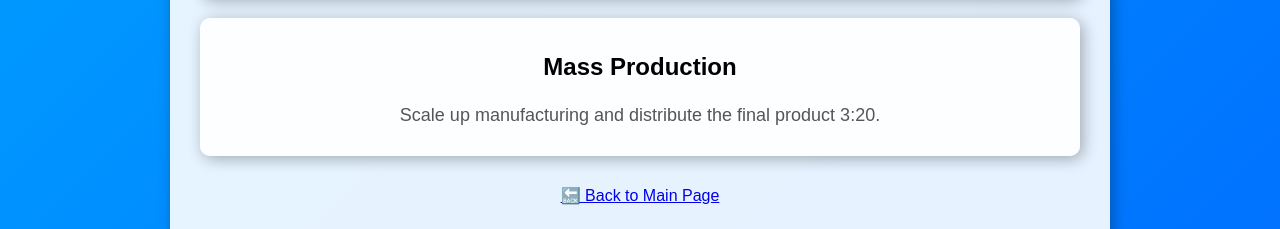
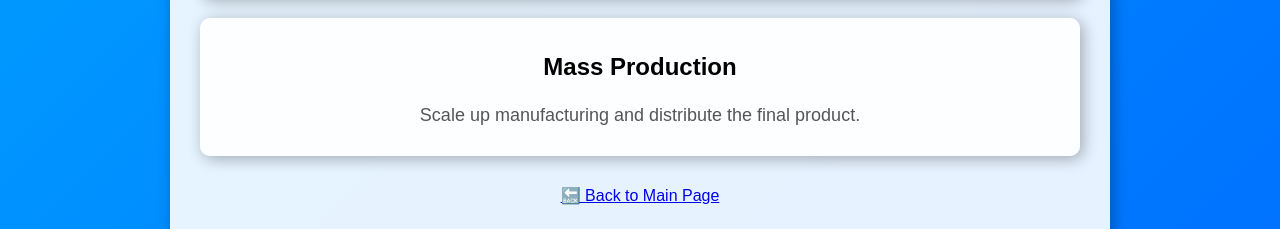
Before and after one commit to danielthurmond/SiliWiki, a Jekyll site: the page built from index.md, in a window 1280 px wide. Shown: the part 1838-2067 px from the top of the page. Built offline with Jekyll 4.4.1, drawn with Linux system fonts in a browser that asks for light colours.

Commit message:
Update ic_design_steps.yml

```diff
--- a/_data/ic_design_steps.yml
+++ b/_data/ic_design_steps.yml
@@ -40,4 +40,4 @@
 
 - name: Mass Production
   link: topics/mass_production.md
-  description: Scale up manufacturing and distribute the final product 3:20.
+  description: Scale up manufacturing and distribute the final product.
```
